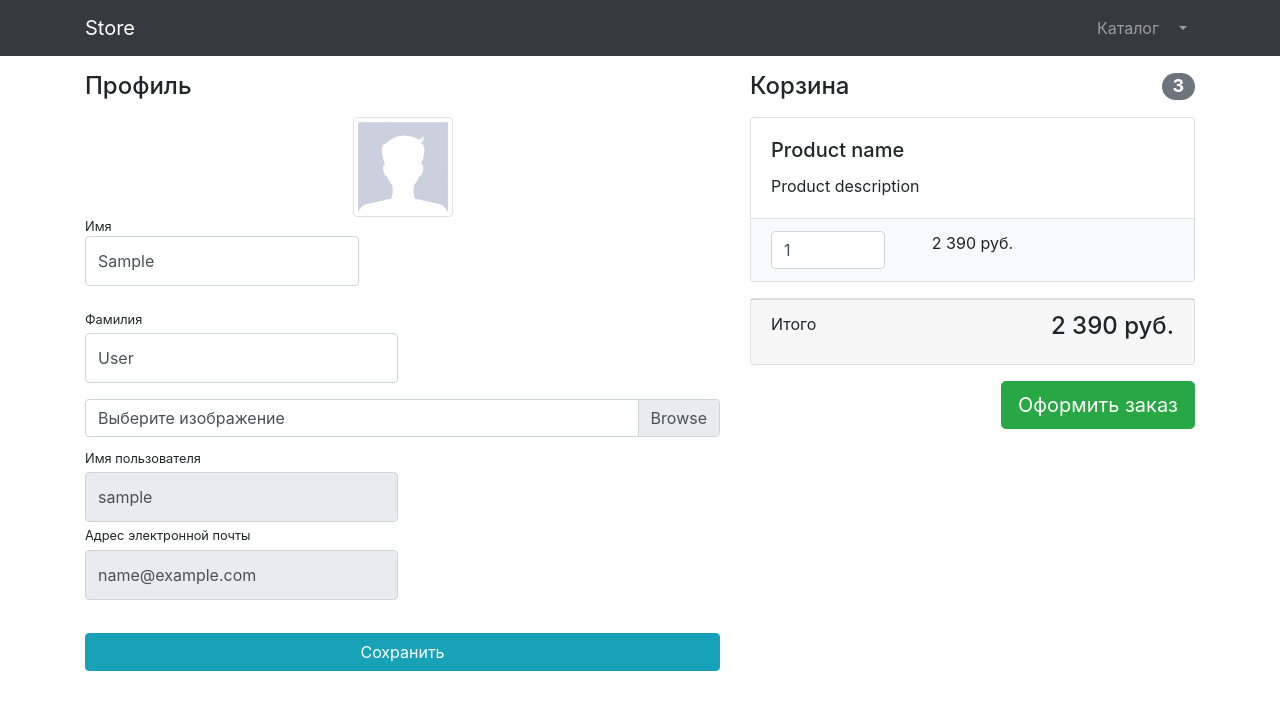
After one commit to AlexGorSvami/store, a Django app: page /users/profile/ in a window 1280 px wide. The commit adds this page. Shown: the top 710 px of the page. Run offline with Django 3.2, Linux system fonts and the light colour scheme; the visitor is signed in with stand-in values (Sample User, id 1); parts of the project's set-up code (start-up, migrations or seed data) failed here and were passed over; some libraries are stand-ins or nearby versions.

Commit message:
created auth-controller, logout, admin-panel. error processing

```diff
--- a/products/templates/products/base.html
+++ b/products/templates/products/base.html
@@ -17,7 +17,7 @@
     <link href="{% static 'vendor/bootstrap/css/bootstrap.min.css' %}" rel="stylesheet">
 
     <!-- Custom styles for this template -->
-   {% block css %} {% endblock %}
+    {% block css %} {% endblock %}
 
 
 </head>
@@ -35,11 +35,10 @@
         <div class="collapse navbar-collapse" id="navbarResponsive">
             <ul class="navbar-nav ml-auto">
                 <li class="nav-item">
-                    <a class="nav-link" href="{% url 'products:index' %}">Каталог <i class="fas fa-shopping-bag"></i> </a>
+                    <a class="nav-link" href="{% url 'products:index' %}">Каталог <i class="fas fa-shopping-bag"></i>
+                    </a>
                 </li>
-                <li class="nav-item">
-                    <a class="nav-link" href="{% url 'users:login' %}">Войти <i class="fas fa-sign-in-alt"></i></a>
-                </li>
+                {% if user.is_authenticated %}
                 <li class="nav-item dropdown">
                     <a class="nav-link dropdown-toggle" href="#" id="navbarDropdown" role="button"
                        data-bs-toggle="dropdown" aria-expanded="false">
@@ -47,20 +46,31 @@
                     </a>
                     <ul class="dropdown-menu" aria-labelledby="navbarDropdown">
                         <li>
-                            <a class="dropdown-item" href="users/profile.html">Профиль</a>
+                            <a class="dropdown-item" href="{% url 'users:profile' %}">Профиль</a>
                         </li>
                         <li><a class="dropdown-item" href="orders/orders.html">Заказы</a></li>
-                        <li><a class="dropdown-item" href="#">Админ-панель</a></li>
+                        {% if user.is_superuser or user.is_staff %}
+                        <li><a class="dropdown-item" href="{% url 'admin:index' %}">
+                            Админ-панель
+                        </a></li>
+                        {% endif %}
                         <li>
                             <hr class="dropdown-divider">
                         </li>
                         <li>
-                            <a class="dropdown-item" href="#">
+                            <a class="dropdown-item" href="{% url 'users:logout' %}">
                                 Выйти
                             </a>
                         </li>
                     </ul>
                 </li>
+                {% else %}
+                <li class="nav-item">
+                    <a class="nav-link" href="{% url 'users:login' %}">Войти <i class="fas fa-sign-in-alt"></i></a>
+                </li>
+                {% endif %}
+
+
             </ul>
         </div>
     </div>
@@ -68,7 +78,7 @@
 
 {% block context %} {% endblock %}
 
-{%block footer %}  {%  endblock  %}
+{%block footer %} {% endblock %}
 
 <!-- Bootstrap core JavaScript -->
 <script src="{% static 'vendor/jquery/jquery.min.js' %}"></script>
--- a/store/settings.py
+++ b/store/settings.py
@@ -106,7 +106,7 @@ AUTH_PASSWORD_VALIDATORS = [
 # Internationalization
 # https://docs.djangoproject.com/en/3.2/topics/i18n/
 
-LANGUAGE_CODE = 'en-us'
+LANGUAGE_CODE = 'ru-ru'
 
 TIME_ZONE = 'UTC'
 
--- a/users/forms.py
+++ b/users/forms.py
@@ -1,5 +1,5 @@
 from django import forms
-from django.contrib.auth.forms import AuthenticationForm, UserCreationForm
+from django.contrib.auth.forms import AuthenticationForm, UserCreationForm, UserChangeForm
 
 from users.models import User
 
@@ -20,8 +20,7 @@ class UserRegistrationForm(UserCreationForm):
         'class': 'form-control py-4', 'placeholder': 'Введите имя'}))
     last_name = forms.CharField(widget=forms.TextInput(attrs={
         'class': 'form-control py-4', 'placeholder': 'Введите фамилию'}))
-
-    user_name = forms.CharField(widget=forms.TextInput(attrs={
+    username = forms.CharField(widget=forms.TextInput(attrs={
         'class': 'form-control py-4', 'placeholder': 'Введите имя пользователя'}))
     email = forms.CharField(widget=forms.EmailInput(attrs={
         'class': 'form-control py-4', 'placeholder': 'Введите адрес эл. почты'}))
@@ -33,3 +32,19 @@ class UserRegistrationForm(UserCreationForm):
     class Meta:
         model = User
         fields = ('first_name', 'last_name', 'username', 'email', 'password1', 'password2')
+
+
+class UserProfileForm(UserChangeForm):
+    first_name = forms.CharField(widget=forms.TextInput(attrs={
+        'class': 'form-control py-4'}))
+    last_name = forms.CharField(widget=forms.TextInput(attrs={
+        'class': 'form-control py-4'}))
+    image = forms.ImageField(widget=forms.FileInput(attrs={'class': 'custom-file-input'}), required=False)
+    username = forms.CharField(widget=forms.TextInput(attrs={
+        'class': 'form-control py-4', 'readonly': True}))
+    email = forms.CharField(widget=forms.TextInput(attrs={
+        'class': 'form-control py-4', 'readonly': True}))
+
+    class Meta:
+        model = User
+        fields = ('first_name', 'last_name', 'image', 'username', 'email')
--- /dev/null
+++ b/users/templates/users/profile.html
@@ -0,0 +1,111 @@
+{% extends 'products/base.html' %}
+{% load static %}
+
+{% block css %}
+<link href="{% static 'vendor/css/profile.css' %}" rel="stylesheet">
+{% endblock %}
+
+
+{% block context %}
+<div class="container">
+    <div class="row">
+        <div class="col-lg-7">
+            <h4 class="mt-3 mb-3">Профиль</h4>
+            <div class="col-lg-12 text-center">
+                <img width="100" height="100"
+                     src="{% if  user.image %} {{ user.image.url }}  {% else %} {% static 'vendor/img/users/default_avatar.jpg' %} {% endif %}"
+                     class="img-thumbnail">
+            </div>
+            <form action="{% url 'users:profile' %}" method="post" enctype="multipart/form-data">
+                {% csrf_token %}
+                <div class="form-row">
+                    <div class="col-lg-6">
+                        <div class="form-group">
+                            <label class="small mb-1" for="{{ form.first_name.id_for_label }}">
+                                Имя
+                                {{ form.first_name }}
+                            </label>
+                        </div>
+                    </div>
+                </div>
+                <div class="form-row">
+                    <div class="col-lg-6">
+                        <div class="form-group">
+                            <label class="small mb-1" for="{{ form.last_name.id_for_label }}">
+                                Фамилия
+                            </label>
+                            {{ form.last_name }}
+                        </div>
+                    </div>
+                </div>
+                <div class="form-row mb-2">
+                    <div class="col-lg-12">
+                        <div class="custom-file">
+                            {{ form.image }}
+                            <label class="custom-file-label" for="{{ form.image.id_for_label }}">
+                                Выберите изображение
+                            </label>
+                        </div>
+                    </div>
+                </div>
+                <div class="form-row">
+                    <div class="col-lg-6">
+                        <label class="small mb-1" for="{{ form.username.id_for_label }}">
+                            Имя пользователя
+                        </label>
+                        {{ form.username }}
+                    </div>
+                </div>
+                <div class="form-row">
+                    <div class="col-lg-6">
+                        <label class="small mb-1" for="{{ form.email.id_for_label }}">
+                            Адрес электронной почты
+                        </label>
+                        {{ form.email }}
+                    </div>
+                </div>
+                <div class="form-row">
+                    <div class="col-lg-12" style="margin-top: 33px;">
+                        <input class="btn btn-info btn-block" type="submit" value="Сохранить">
+                    </div>
+                </div>
+            </form>
+        </div>
+        <div class="col-lg-5">
+            <h4 class="mt-3 mb-3 d-flex justify-content-between align-items-center mb-3">
+                Корзина <span class="badge badge-secondary badge-pill">3</span>
+            </h4>
+            <div class="card mb-3">
+                <div class="card-body">
+                    <h5 class="card-title">Product name</h5>
+                    <p class="card-text">Product description</p>
+                </div>
+                <ul class="list-group list-group-flush">
+                    <li class="list-group-item bg-light">
+                        <div class="row text-center">
+                            <div class="col-lg-4">
+                                <input name="basketID" type="number" class="form-control"
+                                       value="1" min="0">
+                            </div>
+                            <div class="col-lg-4">2 390 руб.</div>
+                            <div class="col-lg-4">
+                                <a href="#">
+                                    <i class="fas fa-trash"></i>
+                                </a>
+                            </div>
+                        </div>
+                    </li>
+                </ul>
+            </div>
+            <div class="card mb-3">
+                <div class="card-footer">
+                    <p class="float-left">Итого</p>
+                    <h4 class="float-right">2 390 руб.</h4>
+                </div>
+            </div>
+            <a class="btn btn-success btn-lg float-right" href="../orders/order-create.html">
+                Оформить заказ
+            </a>
+        </div>
+    </div>
+    {% endblock %}
--- a/users/urls.py
+++ b/users/urls.py
@@ -1,11 +1,13 @@
 from django.urls import path
 
-from users.views import login, registation
+from users.views import login, registation, profile, logout
 
 app_name = 'users'
 
 urlpatterns = [
     path('login/', login, name='login'),
     path('registration/', registation, name='registration'),
+    path('profile/', profile, name='profile'),
+    path('logout/', logout, name='logout')
 
 ]
--- a/users/views.py
+++ b/users/views.py
@@ -1,9 +1,9 @@
 from django.shortcuts import render, HttpResponseRedirect
-from django.contrib import auth
+from django.contrib import auth, messages
 from django.urls import reverse
 
 from users.models import User
-from users.forms import UserLoginFrom, UserRegistrationForm
+from users.forms import UserLoginFrom, UserRegistrationForm, UserProfileForm
 
 
 def login(request):
@@ -19,7 +19,7 @@ def login(request):
 
     else:
         form = UserLoginFrom()
-    context = {'form': UserLoginFrom()}
+    context = {'form': form}
     return render(request, 'users/login.html', context)
 
 
@@ -28,8 +28,27 @@ def registation(request):
         form = UserRegistrationForm(data=request.POST)
         if form.is_valid():
             form.save()
+            messages .success(request, 'Регистрация прошла успешно!')
             return HttpResponseRedirect(reverse('users:login'))
     else:
         form = UserRegistrationForm()
     context = {'form': form}
     return render(request, 'users/registration.html', context)
+
+
+def profile(request):
+    if request.method == 'POST':
+        form = UserProfileForm(instance=request.user, data=request.POST, files=request.FILES)
+        if form.is_valid():
+            form.save()
+            return HttpResponseRedirect(reverse('users:profile'))
+        else:
+            print(form.errors)
+    else:
+        form = UserProfileForm(instance=request.user)
+    context = {'title': 'Store - Профиль', 'form': form}
+    return render(request, 'users/profile.html', context)
+
+def logout(request):
+    auth.logout(request)
+    return HttpResponseRedirect(reverse('index'))
```
Also changed, not shown: users/templates/users/login.html (+13 -3 lines), users/templates/users/registration.html (+19 -44 lines).
